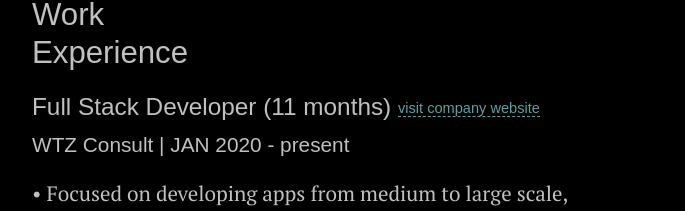
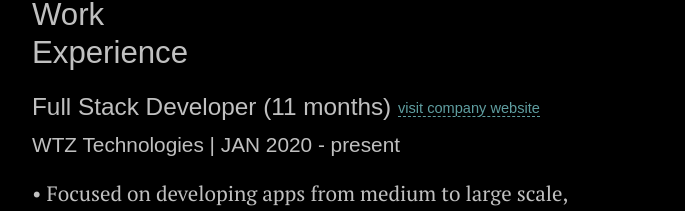
Before and after one commit to patzzz/resume, a plain HTML site: page resume.html in a window 1280 px wide. Shown: the part 1432-1643 px from the top of the page, without its empty margins (296-981 px from the left). Drawn offline with Linux system fonts and the light colour scheme; a web font is replaced by a local one.

Commit message:
Update resume.html

```diff
--- a/resume.html
+++ b/resume.html
@@ -244,7 +244,7 @@
             <article>
                 <h3>Full Stack Developer (11 months) <span><a rel="nofollow" target="_blank"
                             href="http://www.wtzconsult.com/">visit company website</a></span></h3>
-                <h4>WTZ Consult | JAN 2020 - present</h4>
+                <h4>WTZ Technologies | JAN 2020 - present</h4>
                 <p>• Focused on developing apps from medium to large scale, developing both back end and front end sides
                 </p>
                 <!-- <ul>
```
